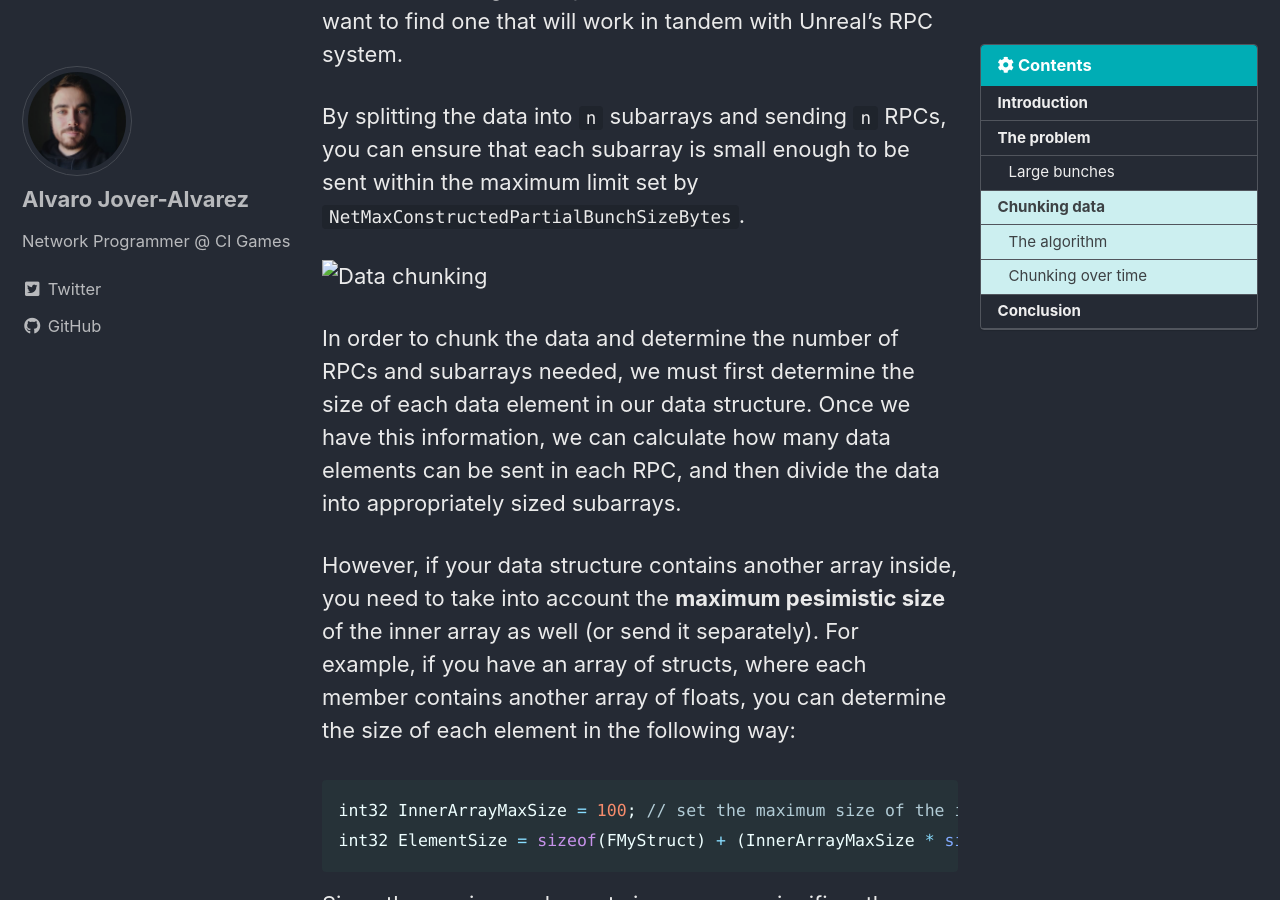
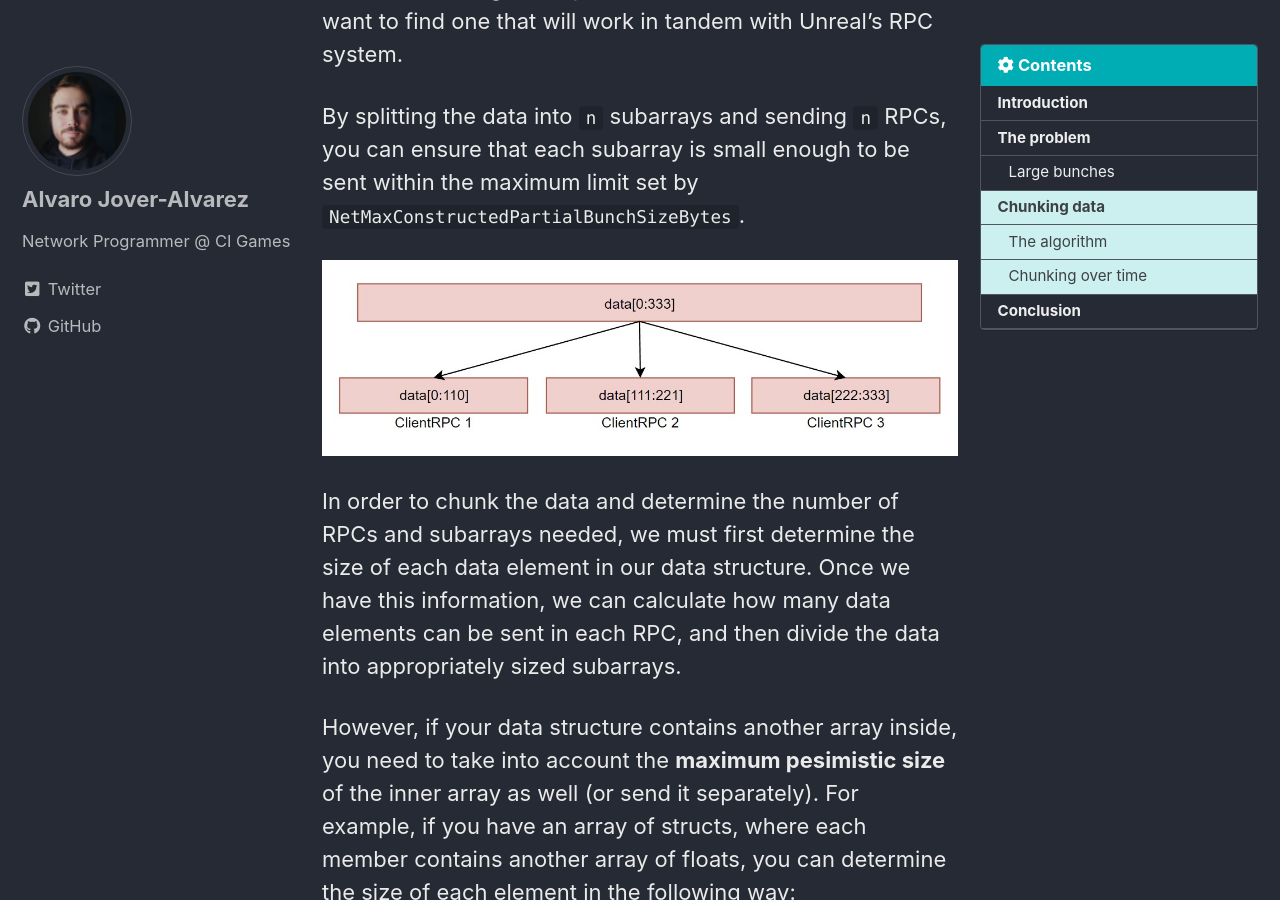
Before and after one commit to vorixo/devtricks, a Jekyll site: the page built from _posts/2023-05-01-data-stream.md, in a window 1280 px wide and 900 px high, scrolled down 3572 px. Built offline with Jekyll 4.4.1, drawn with Linux system fonts in a browser that asks for light colours; cached includes are drawn as plain includes.

Commit message:
[FIX] Thumbnail and figures using the wrong directory

```diff
--- a/_posts/2023-05-01-data-stream.md
+++ b/_posts/2023-05-01-data-stream.md
@@ -86,7 +86,7 @@ Instead of writing a complicated and involved solution, we want to find one that
 
 By splitting the data into `n` subarrays and sending `n` RPCs, you can ensure that each subarray is small enough to be sent within the maximum limit set by `NetMaxConstructedPartialBunchSizeBytes`.
 
-![Data chunking]({{ '/' | absolute_url }}/assets/images/per-post/data-streaming/ChunkingDiagram.jpg){: .align-center}
+![Data chunking]({{ '/' | absolute_url }}/assets/images/per-post/data-stream/ChunkingDiagram.jpg){: .align-center}
 
 In order to chunk the data and determine the number of RPCs and subarrays needed, we must first determine the size of each data element in our data structure. Once we have this information, we can calculate how many data elements can be sent in each RPC, and then divide the data into appropriately sized subarrays.
 
```
Also changed, not shown: other parts of _posts/2023-05-01-data-stream.md (+1 -1 lines).
